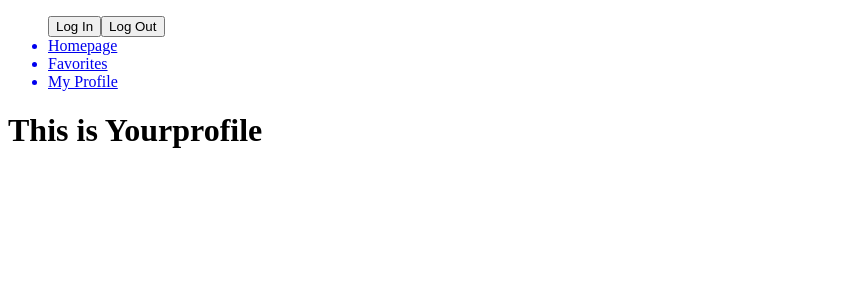
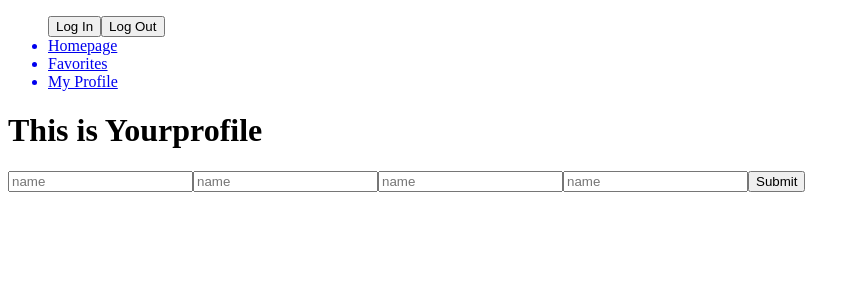
Before and after one commit to chall8001/pet, a React (Create React App) app in the folder client/: page /userprofile in a window 1280 px wide. Shown: the top 300 px of the page, without its empty margins (0-860 px from the left). Built offline with nearby package versions, Linux system fonts and the light colour scheme.

Commit message:
created signup form

```diff
--- a/client/package.json
+++ b/client/package.json
@@ -9,6 +9,7 @@
     "@testing-library/user-event": "^12.8.3",
     "react": "^17.0.2",
     "react-dom": "^17.0.2",
+    "react-hook-form": "^6.15.5",
     "react-router-dom": "^5.2.0",
     "react-scripts": "4.0.3",
     "semantic-ui-react": "^2.0.3",
--- a/client/src/App.js
+++ b/client/src/App.js
@@ -3,7 +3,8 @@ import React from "react";
 import Navbar from "./components/Navbar";
 import Favorites from "./components/Favorites.js";
 import Homepage from "./components/Homepage.js";
-import YourProfile from "./components/Yourprofile.js";
+import Yourprofile from "./components/Yourprofile.js";
+import CreateProfile from "./components/Auth/CreateProfile.js";
 import { BrowserRouter as Router, Route, Switch } from "react-router-dom";
 
 // import Footer from "./components/Footer";
@@ -16,9 +17,12 @@ function App() {
         <Switch>
           <Route path="/" component={Homepage} exact />
           <Route path="/Favorite" component={Favorites} exact />
-          <Route path="/userprofile" component={YourProfile} exact />
+
+          <Route path="/userprofile" component={Yourprofile} exact />
+
         </Switch>
       </Router>
+      <CreateProfile />
     </>
   );
 }
--- /dev/null
+++ b/client/src/components/Auth/CreateProfile.js
@@ -0,0 +1,24 @@
+import React from 'react';
+import { useForm } from "react-hook-form"
+
+function CreateUser(){
+const {register, handleSubmit} = useForm()
+
+const onSubmit = (data) => {
+    console.log(data)
+}
+
+return(
+    <form onSubmit={handleSubmit(onSubmit)}>
+    <input type="password" placeholder="name" name="name" ref={register({required: true})}/>
+    <input type="data" placeholder="name" name="name" ref={register({required: true})}/>
+    <input type="data" placeholder="name" name="name" ref={register({required: true})}/>
+    <input type="data" placeholder="name" name="name" ref={register({required: true})}/>
+    <input type="submit" />
+    </form>
+)
+
+
+}
+
+export default CreateUser;
```
Also changed, not shown: 1 other file (tests, documents, lock files or other folders).
